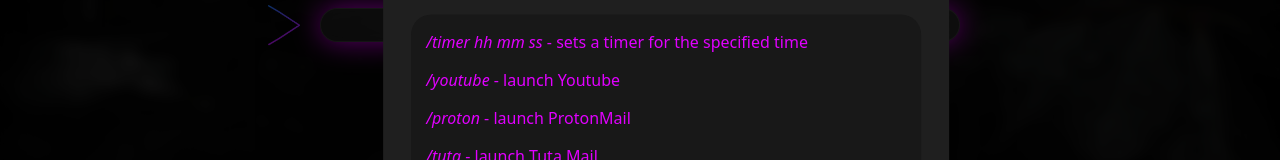
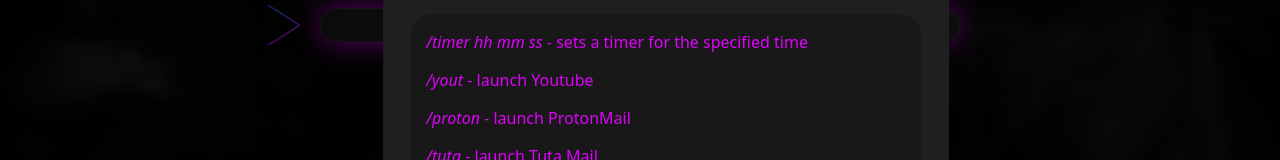
Before and after one commit to FletchMorton/Portfolio-Site, a React (Vite) app: page /#/search in a window 1280 px wide. Both pictures are taken after a click on the button 14 px from the left and 778 px from the top of the page. Shown: the part 433-593 px from the top of the page. Built offline with nearby package versions, Linux system fonts and the light colour scheme.

Commit message:
modal.jsx text fix
text fix

```diff
--- a/src/components/modal.jsx
+++ b/src/components/modal.jsx
@@ -33,7 +33,7 @@
 
                     <div className='command-pane'>
                         <p> <i>/timer hh mm ss</i> - sets a timer for the specified time</p>
-                        <p> <i>/youtube</i> - launch Youtube</p>
+                        <p> <i>/yout</i> - launch Youtube</p>
                         <p><i>/proton</i> - launch ProtonMail</p>
                         <p><i>/tuta</i> - launch Tuta Mail</p>
                         <p><i></i></p>
```
